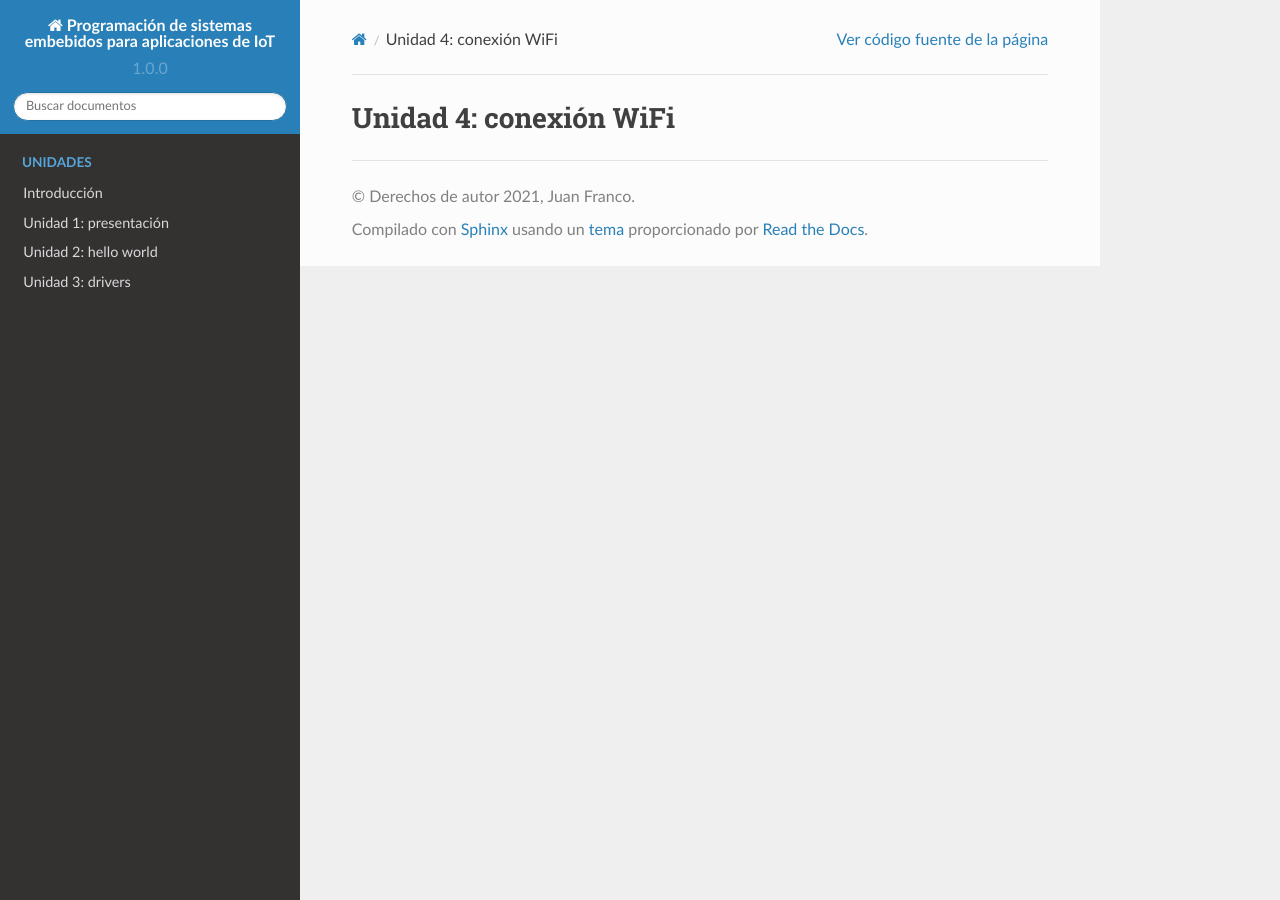
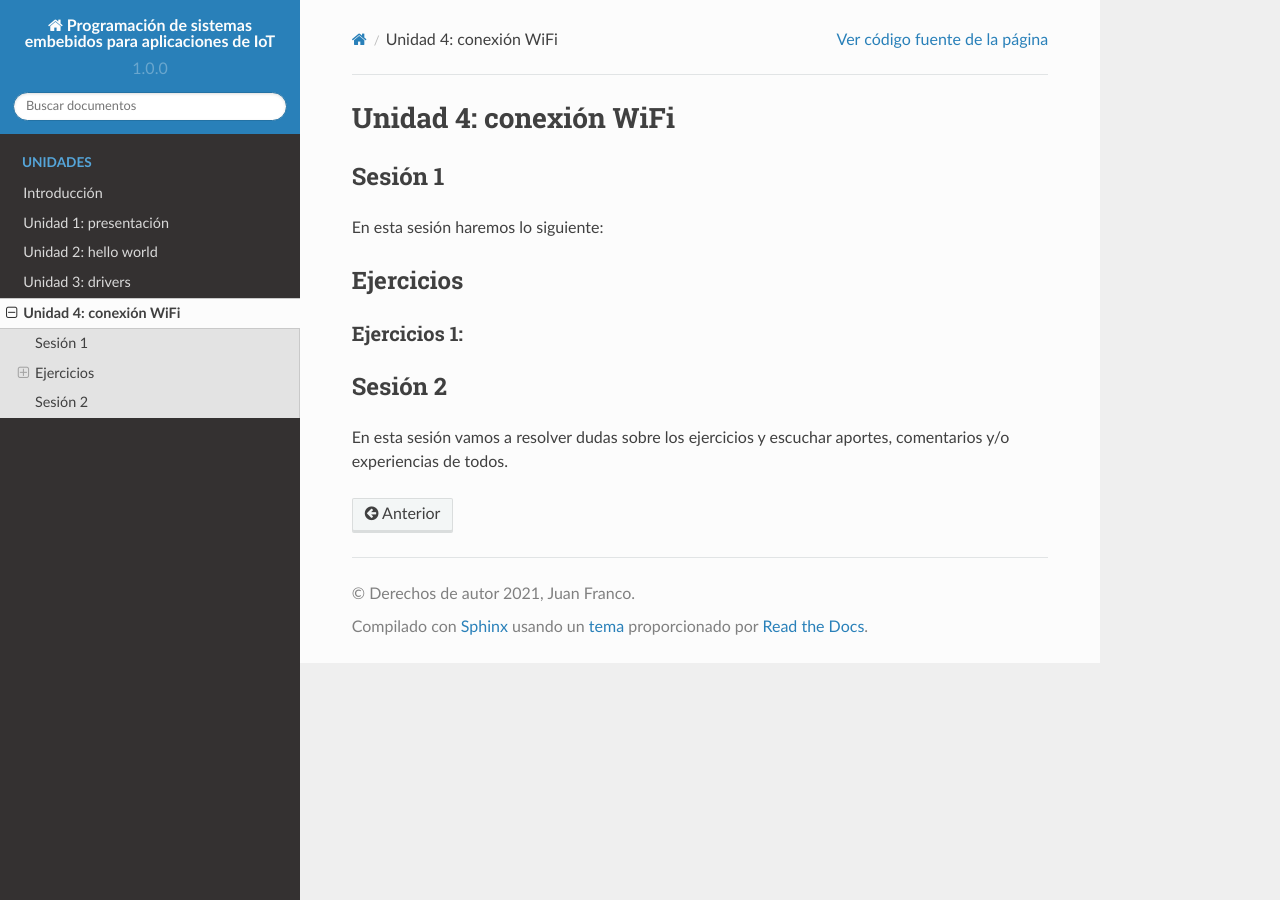
Before and after one commit to juanferfranco/espiot, a Sphinx documentation site: the page built from docs/_unidad4/unidad4.rst, in a window 1280 px wide. Built offline with Sphinx 7.4.7 and the Read the Docs theme 2.0.0, drawn with Linux system fonts in a browser that asks for light colours.

Commit message:
Init Unit 4

```diff
--- a/docs/_unidad4/unidad4.rst
+++ b/docs/_unidad4/unidad4.rst
@@ -1,2 +1,21 @@
 Unidad 4: conexión WiFi
 ======================================
+
+Sesión 1
+-----------
+
+En esta sesión haremos lo siguiente:
+
+
+Ejercicios
+-----------
+
+Ejercicios 1:
+^^^^^^^^^^^^^^^^
+
+
+Sesión 2
+-----------
+
+En esta sesión vamos a resolver dudas sobre los ejercicios y escuchar aportes,
+comentarios y/o experiencias de todos.
--- a/docs/index.rst
+++ b/docs/index.rst
@@ -12,8 +12,9 @@ a proyectos de Internet de las cosas.
    Unidad 1: presentación <_unidad1/unidad1>
    Unidad 2: hello world <_unidad2/unidad2>
    Unidad 3: drivers <_unidad3/unidad3>
+   Unidad 4: conexión WiFi <_unidad4/unidad4>
 ..
-   Unidad 4: conexión WiFi <_unidad4/unidad4>
+
    Unidad 5: configuración de la red WiFi <_unidad5/unidad5>
    Unidad 6: nube <_unidad6/unidad6>
    Unidad 7: actualización remota <_unidad7/unidad7>
```
